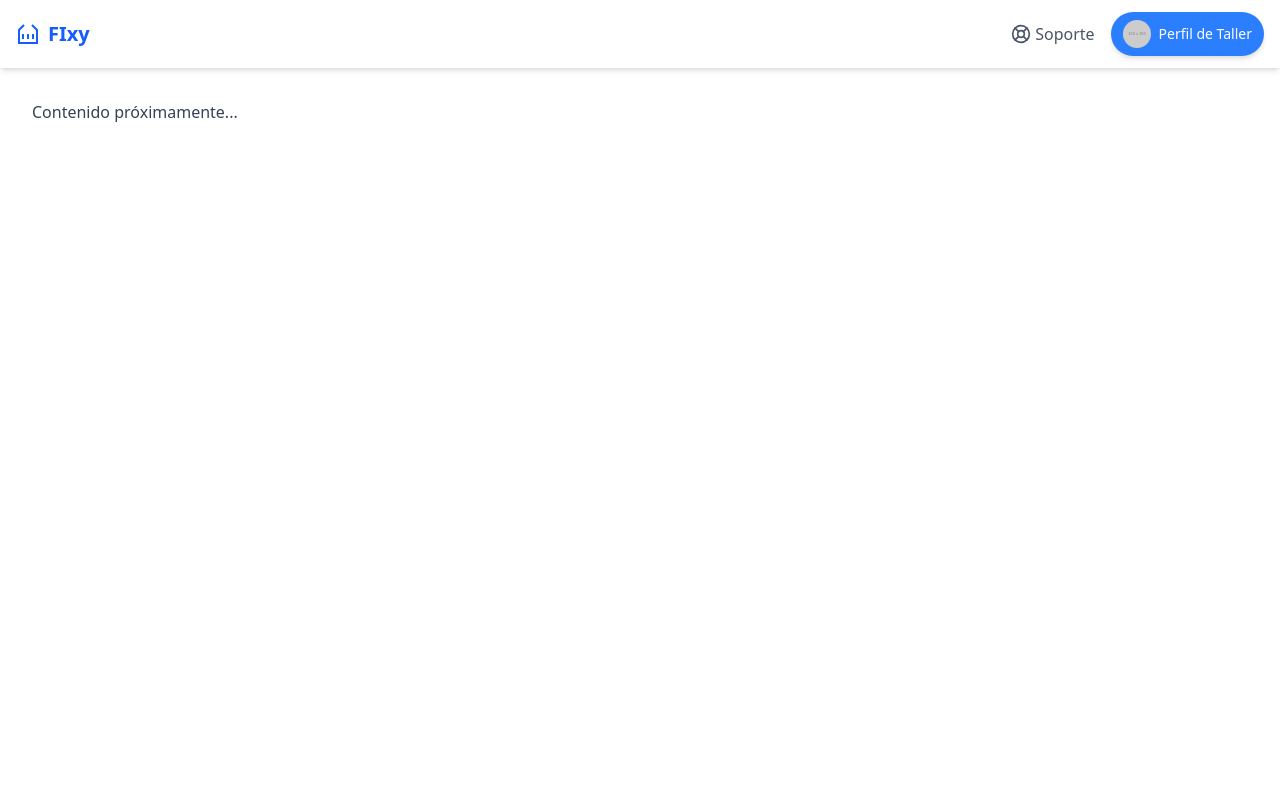
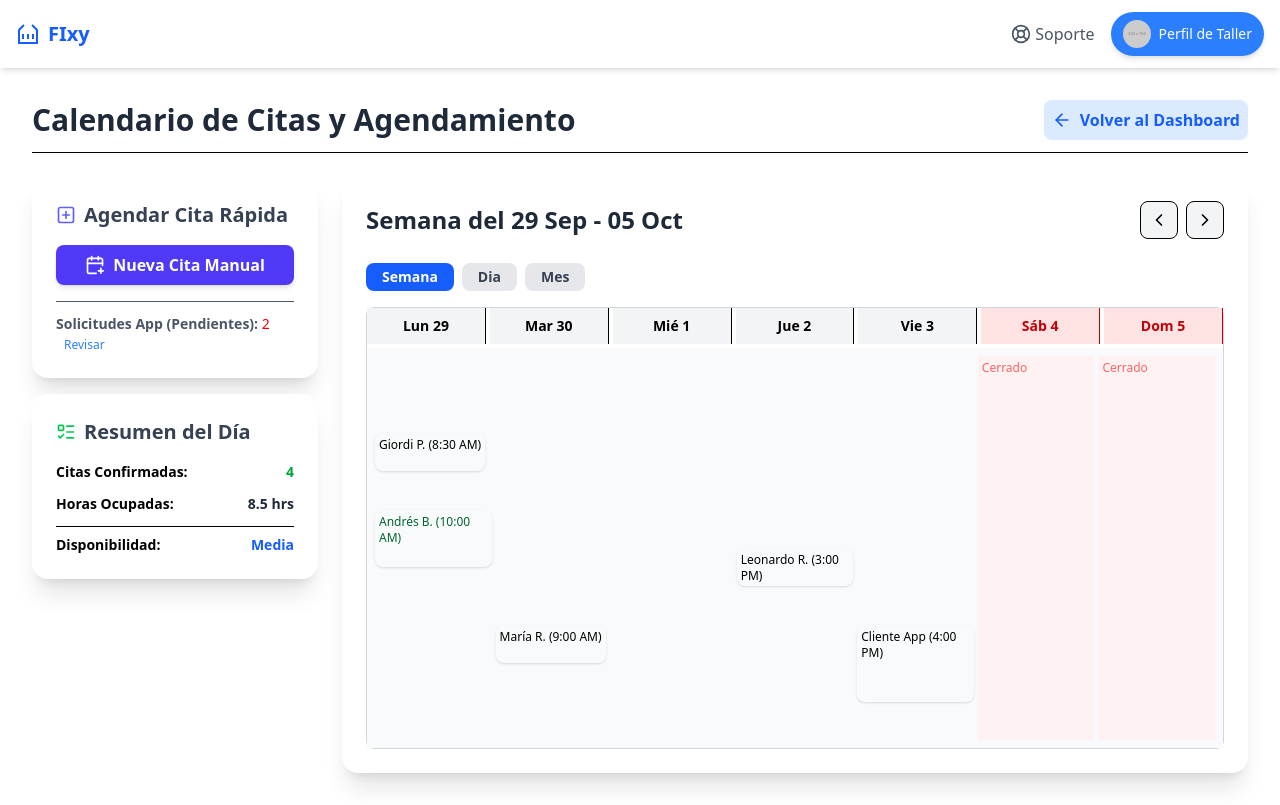
Before and after one commit to leobigott98/fixy-mechanic, a Next.js app: page /calendario in a window 1280 px wide. Built offline with nearby package versions, Linux system fonts and the light colour scheme.

Commit message:
added calendar ux/ui

```diff
--- a/src/app/calendario/page.tsx
+++ b/src/app/calendario/page.tsx
@@ -1,3 +1,235 @@
-export default function Page() {
-  return <div className="text-gray-700">Contenido próximamente...</div>;
+"use client";
+
+import { useState } from "react";
+import {
+  ArrowLeft,
+  PlusSquare,
+  CalendarPlus,
+  ListTodo,
+  ChevronLeft,
+  ChevronRight,
+} from "lucide-react";
+import { useRouter } from "next/navigation";
+
+export default function CalendarioPage() {
+  const router = useRouter();
+  const [viewMode, setViewMode] = useState<"semana" | "dia" | "mes">("semana");
+
+  const citas = [
+    {
+      id: 1,
+      dia: "Lun 29",
+      cliente: "Giordi P.",
+      hora: "8:30 AM",
+      color: "blue",
+    },
+    {
+      id: 2,
+      dia: "Lun 29",
+      cliente: "Andrés B.",
+      hora: "10:00 AM",
+      color: "green",
+    },
+    {
+      id: 3,
+      dia: "Mar 30",
+      cliente: "María R.",
+      hora: "9:00 AM",
+      color: "yellow",
+    },
+    {
+      id: 4,
+      dia: "Jue 2",
+      cliente: "Leonardo R.",
+      hora: "3:00 PM",
+      color: "blue",
+    },
+    {
+      id: 5,
+      dia: "Vie 3",
+      cliente: "Cliente App",
+      hora: "4:00 PM",
+      color: "yellow",
+    },
+  ];
+
+  const diasSemana = [
+    "Lun 29",
+    "Mar 30",
+    "Mié 1",
+    "Jue 2",
+    "Vie 3",
+    "Sáb 4",
+    "Dom 5",
+  ];
+
+  const handleCitaClick = (cita: typeof citas[0]) =>
+    alert(`Detalle Cita: ${cita.cliente} (${cita.hora})`);
+
+  return (
+    <div>
+      {/* Header */}
+      <div className="flex items-center justify-between mb-6 border-b pb-3">
+        <h1 className="text-3xl font-bold text-gray-800">
+          Calendario de Citas y Agendamiento
+        </h1>
+        <button
+          onClick={() => router.push("/")}
+          className="flex items-center text-blue-600 hover:text-blue-800 font-semibold p-2 rounded-lg bg-blue-100 hover:bg-blue-200 transition"
+        >
+          <ArrowLeft className="w-5 h-5 mr-2" />
+          Volver al Dashboard
+        </button>
+      </div>
+
+      <div className="grid grid-cols-1 lg:grid-cols-4 gap-6">
+        {/* Columna 1: Acciones */}
+        <div className="lg:col-span-1 space-y-4">
+          <div className="bg-white p-6 rounded-2xl shadow-xl">
+            <h2 className="text-xl font-bold text-gray-700 mb-4 flex items-center">
+              <PlusSquare className="w-5 h-5 mr-2 text-indigo-500" /> Agendar Cita
+              Rápida
+            </h2>
+            <button
+              className="w-full py-2 bg-indigo-600 text-white font-semibold rounded-lg hover:bg-indigo-700 transition shadow-md flex items-center justify-center"
+              onClick={() => alert("Crear nueva cita manual")}
+            >
+              <CalendarPlus className="w-5 h-5 mr-2" /> Nueva Cita Manual
+            </button>
+            <p className="mt-4 text-sm text-gray-600 border-t pt-3">
+              <span className="font-bold">Solicitudes App (Pendientes):</span>{" "}
+              <span className="text-red-600">2</span>
+              <button className="ml-2 text-blue-500 hover:text-blue-700 text-xs">
+                Revisar
+              </button>
+            </p>
+          </div>
+
+          <div className="bg-white p-6 rounded-2xl shadow-xl">
+            <h2 className="text-xl font-bold text-gray-700 mb-4 flex items-center">
+              <ListTodo className="w-5 h-5 mr-2 text-green-500" /> Resumen del Día
+            </h2>
+            <ul className="space-y-3 text-sm">
+              <li className="flex justify-between items-center">
+                <span className="font-semibold">Citas Confirmadas:</span>
+                <span className="text-green-600 font-bold">4</span>
+              </li>
+              <li className="flex justify-between items-center">
+                <span className="font-semibold">Horas Ocupadas:</span>
+                <span className="text-gray-800 font-bold">8.5 hrs</span>
+              </li>
+              <li className="flex justify-between items-center border-t pt-2 mt-2">
+                <span className="font-semibold">Disponibilidad:</span>
+                <span className="text-blue-600 font-bold">Media</span>
+              </li>
+            </ul>
+          </div>
+        </div>
+
+        {/* Columna 2-4: Calendario */}
+        <div className="lg:col-span-3 bg-white p-6 rounded-2xl shadow-xl">
+          {/* Header Semana */}
+          <div className="flex justify-between items-center mb-6">
+            <h2 className="text-2xl font-bold text-gray-800">
+              Semana del 29 Sep - 05 Oct
+            </h2>
+            <div className="flex space-x-2">
+              <button className="p-2 border rounded-lg bg-gray-100 hover:bg-gray-200">
+                <ChevronLeft className="w-5 h-5" />
+              </button>
+              <button className="p-2 border rounded-lg bg-gray-100 hover:bg-gray-200">
+                <ChevronRight className="w-5 h-5" />
+              </button>
+            </div>
+          </div>
+
+          {/* Botones de vista */}
+          <div className="flex mb-4 space-x-2">
+            {["semana", "dia", "mes"].map((mode) => (
+              <button
+                key={mode}
+                onClick={() => setViewMode(mode as "semana" | "dia" | "mes")}
+                className={`py-1 px-4 rounded-lg text-sm font-semibold ${
+                  viewMode === mode
+                    ? "bg-blue-600 text-white"
+                    : "bg-gray-200 text-gray-700 hover:bg-gray-300"
+                }`}
+              >
+                {mode[0].toUpperCase() + mode.slice(1)}
+              </button>
+            ))}
+          </div>
+
+          {/* Vista Semanal */}
+          <div className="overflow-x-auto">
+            <div className="grid grid-cols-5 md:grid-cols-7 gap-1 min-w-[700px] border border-gray-300 rounded-lg">
+              {diasSemana.map((d, i) => (
+                <div
+                  key={i}
+                  className={`text-center font-bold text-sm p-2 border-r ${
+                    i >= 5
+                      ? "bg-red-100 text-red-700 hidden md:block"
+                      : "bg-gray-100"
+                  }`}
+                >
+                  {d}
+                </div>
+              ))}
+
+              {/* Grid de citas */}
+              <div className="col-span-5 md:col-span-7 grid grid-cols-5 md:grid-cols-7 gap-1 p-2 bg-gray-50 text-xs h-[400px]">
+                {diasSemana.map((d, i) => (
+                  <div
+                    key={i}
+                    className={`relative h-full space-y-1 ${
+                      i >= 5 ? "bg-red-50 hidden md:block" : ""
+                    }`}
+                  >
+                    {i >= 5 ? (
+                      <p
+                        className={`absolute top-1 left-1 ${
+                          i === 5 ? "text-red-400" : "text-red-400"
+                        }`}
+                      >
+                        Cerrado
+                      </p>
+                    ) : (
+                      <>
+                        {citas
+                          .filter((c) => c.dia === d)
+                          .map((c) => (
+                            <div
+                              key={c.id}
+                              onClick={() => handleCitaClick(c)}
+                              className={`absolute p-1 text-${c.color}-800 bg-${c.color}-200 rounded-lg shadow-sm cursor-pointer hover:bg-${c.color}-300 transition duration-150`}
+                              style={{
+                                top:
+                                  c.hora.includes("8:")
+                                    ? "20%"
+                                    : c.hora.includes("10:")
+                                    ? "40%"
+                                    : c.hora.includes("3:")
+                                    ? "50%"
+                                    : "70%",
+                                height: c.hora.includes("10:")
+                                  ? "15%"
+                                  : c.hora.includes("4:")
+                                  ? "20%"
+                                  : "10%",
+                              }}
+                            >
+                              {c.cliente} ({c.hora})
+                            </div>
+                          ))}
+                      </>
+                    )}
+                  </div>
+                ))}
+              </div>
+            </div>
+          </div>
+        </div>
+      </div>
+    </div>
+  );
 }
```
